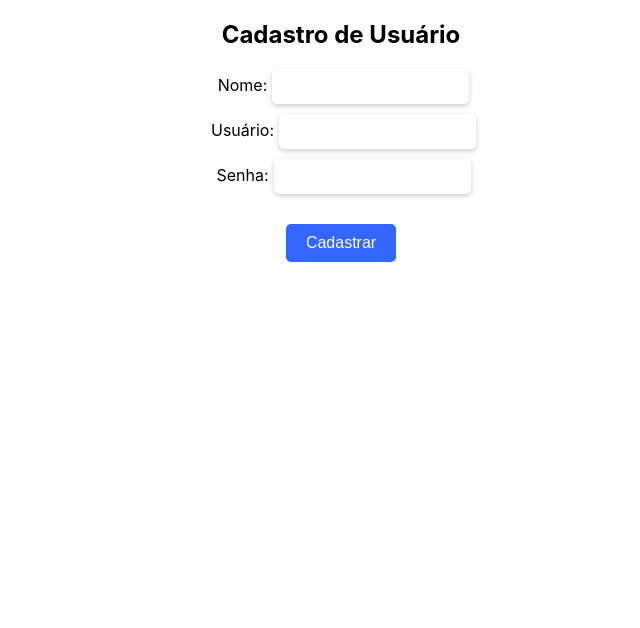
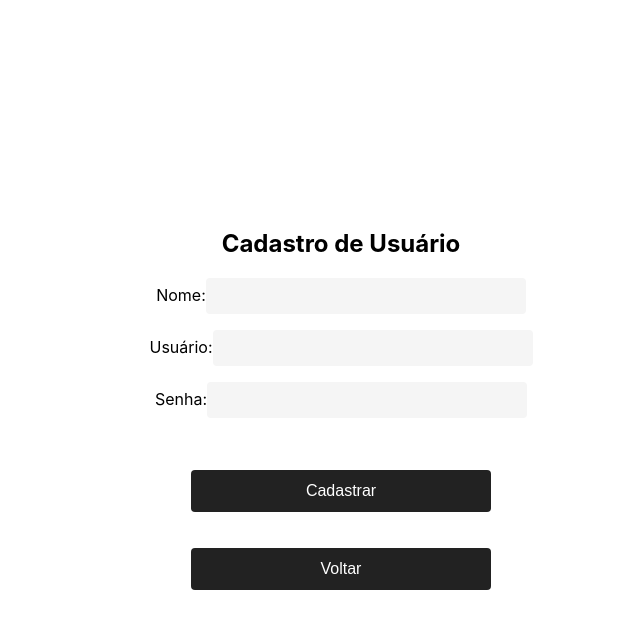
Before and after one commit to edpbatista/Sistema-Atividades-web-ReactNative, a React (Create React App) app in the folder client/: page /cadastroUsuario in a window 1280 px wide. Shown: the top 628 px of the page, without its empty margins (299-939 px from the left). Built offline with nearby package versions, Linux system fonts and the light colour scheme.

Commit message:
adição de css nas paginas

```diff
--- a/client/public/index.html
+++ b/client/public/index.html
@@ -25,6 +25,11 @@
       Learn how to configure a non-root public URL by running `npm run build`.
     -->
     <title>React App</title>
+    <style>
+      body {
+        text-align: center;
+      }
+    </style>
   </head>
   <body>
     <noscript>You need to enable JavaScript to run this app.</noscript>
--- /dev/null
+++ b/client/src/pages/atividades/Atividade.css
@@ -0,0 +1,75 @@
+.CreateAtividade {
+    display: flex;
+    flex-direction: column;
+    align-items: center;
+    justify-content: center;
+    height: 100vh;
+}
+
+.CreateAtividade h2 {
+    font-size: 24px;
+    margin-bottom: 20px;
+}
+
+.CreateAtividade form {
+    display: flex;
+    flex-direction: column;
+    align-items: center;
+}
+
+.CreateAtividade div {
+    margin-bottom: 15px;
+}
+
+.CreateAtividade label {
+    font-size: 16px;
+    margin-bottom: 8px;
+}
+
+.CreateAtividade input {
+    width: 300px;
+    padding: 10px;
+    border: none;
+    border-radius: 4px;
+    background-color: #f5f5f5;
+    margin-bottom: 16px;
+    font-size: 14px;
+}
+
+.CreateAtividade button[type="submit"] {
+    width: 300px;
+    padding: 12px;
+    border: none;
+    border-radius: 4px;
+    background-color: #222;
+    color: #fff;
+    font-size: 16px;
+    cursor: pointer;
+    margin-top: 16px;
+}
+
+.CreateAtividade button[type="submit"]:hover {
+    background-color: #555;
+}
+
+.CreateAtividade button[type="button"] {
+    width: 300px;
+    padding: 12px;
+    border: none;
+    border-radius: 4px;
+    background-color: #222;
+    color: #fff;
+    font-size: 16px;
+    cursor: pointer;
+    margin-top: 16px;
+}
+
+.CreateAtividade button[type="button"]:hover {
+    background-color: #555;
+}
+
+.CreateAtividade span {
+    color: red;
+    font-size: 14px;
+    margin-bottom: 8px;
+}
--- a/client/src/pages/atividades/atividades.js
+++ b/client/src/pages/atividades/atividades.js
@@ -1,9 +1,17 @@
 import React, { useState } from 'react';
 import axios from 'axios';
+import { useNavigate } from 'react-router-dom';
+import "./Atividade.css";
 
 function CreateAtividade() {
   const [nome, setNome] = useState('');
   const [data, setData] = useState('');
+
+  const handleVoltar = () => {
+    navigate('/home'); // Redireciona para a página inicial
+  };
+
+  const navigate  = useNavigate();
 
   const handleSubmit = async (e) => {
     e.preventDefault();
@@ -27,7 +35,7 @@ function CreateAtividade() {
   };
 
   return (
-    <div>
+    <div className='CreateAtividade'>
     <h2>Criar Atividade</h2>
     <form onSubmit={handleSubmit}>
       <div>
@@ -47,6 +55,10 @@ function CreateAtividade() {
         />
       </div>
       <button type="submit">Criar</button>
+      <br></br>
+        <button type="button" onClick={handleVoltar}>
+          Voltar
+        </button>
     </form>
   </div>
   );
--- a/client/src/pages/cadastroUsuario/CadastroUsuario.css
+++ b/client/src/pages/cadastroUsuario/CadastroUsuario.css
@@ -1,56 +1,67 @@
-.container {
-    width: 400px;
-    margin: 0 auto;
+.CadastroUsuario {
+  display: flex;
+  flex-direction: column;
+  align-items: center;
+  justify-content: center;
+  height: 100vh;
+}
+
+.CadastroUsuario h2 {
+  font-size: 24px;
+  margin-bottom: 20px;
+}
+
+.CadastroUsuario form {
   display: flex;
   flex-direction: column;
   align-items: center;
 }
 
-  h2 {
-    font-size: 24px;
-    text-align: center;
-    margin-bottom: 20px;
+.CadastroUsuario label {
+  font-size: 16px;
+  margin-bottom: 8px;
 }
 
-  form {
-    display: flex;
-    flex-direction: column;
-    align-items: center;
+.CadastroUsuario input {
+  width: 300px;
+  padding: 10px;
+  border: none;
+  border-radius: 4px;
+  background-color: #f5f5f5;
+  margin-bottom: 16px;
+  font-size: 14px;
 }
 
-  label {
-    margin-bottom: 5px;
-    font-size: 16px;
-    padding: 5px;
+.CadastroUsuario span {
+  color: red;
+  font-size: 14px;
+  margin-bottom: 8px;
 }
 
-  input {
-    padding: 10px;
-    margin-bottom: 10px;
+.CadastroUsuario button {
+  width: 300px;
+  padding: 12px;
   border: none;
-    border-radius: 5px;
-    box-shadow: 0 2px 5px rgba(0, 0, 0, 0.2);
+  border-radius: 4px;
+  background-color: #222;
+  color: #fff;
+  font-size: 16px;
+  cursor: pointer;
+  margin-top: 16px;
 }
 
-  button {
-    padding: 10px 20px;
-    margin-top: 20px;
-    background-color: #3366ff;
-    color: #fff;
-    border: none;
-    border-radius: 5px;
-    font-size: 16px;
-    cursor: pointer;
-    transition: background-color 0.3s ease;
+.CadastroUsuario button:hover {
+  background-color: #555;
 }
 
-  button:hover {
-    background-color: #0039b3;
+.CadastroUsuario .success-message {
+  color: green;
+  font-size: 16px;
+  margin-top: 16px;
 }
 
-  span {
+.CadastroUsuario .error-message {
   color: red;
-    font-size: 14px;
-    margin-top: 5px;
-    padding: 10px;
+  font-size: 16px;
+  margin-top: 16px;
 }
--- a/client/src/pages/cadastroUsuario/CadastroUsuario.js
+++ b/client/src/pages/cadastroUsuario/CadastroUsuario.js
@@ -1,13 +1,22 @@
 import React, { useState } from 'react';
 import axios from 'axios';
 import * as Yup from 'yup';
-import './CadastroUsuario.css'
+import './CadastroUsuario.css';
+import { useNavigate } from 'react-router-dom';
 
 const CadastroUsuario = () => {
   const [nome, setNome] = useState('');
-  const [nomeDeUsuario, setUsuario] = useState('');
+  const [nomeDeUsuario, setNomeDeUsuario] = useState('');
   const [senha, setSenha] = useState('');
   const [errors, setErrors] = useState({});
+  const [successMessage, setSuccessMessage] = useState('');
+  const [errorMessage, setErrorMessage] = useState('');
+
+  const navigate = useNavigate();
+
+  const handleVoltar = () => {
+    navigate('/home'); // Redireciona para a página inicial
+  };
 
   const schema = Yup.object().shape({
     nome: Yup.string().required('O nome é obrigatório'),
@@ -27,7 +36,14 @@ const CadastroUsuario = () => {
       });
 
       console.log(response.data);
-      // Exibir mensagem de sucesso ou redirecionar para a próxima página
+      // Exibir mensagem de sucesso
+      setSuccessMessage('Cadastro realizado com sucesso!');
+      setErrorMessage('');
+
+      // Limpar os campos após o cadastro bem-sucedido
+      setNome('');
+      setNomeDeUsuario('');
+      setSenha('');
     } catch (error) {
       if (error instanceof Yup.ValidationError) {
         const validationErrors = {};
@@ -37,13 +53,15 @@ const CadastroUsuario = () => {
         setErrors(validationErrors);
       } else {
         console.error(error);
-        // Exibir mensagem de erro ao usuário
+        // Exibir mensagem de erro
+        setErrorMessage('Ocorreu um erro ao cadastrar. Por favor, tente novamente.');
+        setSuccessMessage('');
       }
     }
   };
 
   return (
-    <div>
+    <div className="CadastroUsuario">
       <h2>Cadastro de Usuário</h2>
       <form>
         <div>
@@ -54,7 +72,9 @@ const CadastroUsuario = () => {
             value={nome}
             onChange={(e) => setNome(e.target.value)}
           />
-          {errors.nome && <span>{errors.nome}</span>}
+        </div>
+        <div>
+          {errors.nome && <span className="error">{errors.nome}</span>}
         </div>
         <div>
           <label htmlFor="usuario">Usuário:</label>
@@ -62,9 +82,11 @@ const CadastroUsuario = () => {
             type="text"
             id="usuario"
             value={nomeDeUsuario}
-            onChange={(e) => setUsuario(e.target.value)}
+            onChange={(e) => setNomeDeUsuario(e.target.value)}
           />
-          {errors.nomeDeUsuario && <span>{errors.nomeDeUsuario}</span>}
+        </div>
+        <div>
+          {errors.nomeDeUsuario && <span className="error">{errors.nomeDeUsuario}</span>}
         </div>
         <div>
           <label htmlFor="senha">Senha:</label>
@@ -74,14 +96,24 @@ const CadastroUsuario = () => {
             value={senha}
             onChange={(e) => setSenha(e.target.value)}
           />
-          {errors.senha && <span>{errors.senha}</span>}
         </div>
+        <div>
+          {errors.senha && <span className="error">{errors.senha}</span>}
+        </div>
+        {successMessage && <div className="success-message">{successMessage}</div>}
+        {errorMessage && <div className="error-message">{errorMessage}</div>}
+        <br />
         <button type="button" onClick={handleCadastro}>
           Cadastrar
+        </button>
+        <br />
+        <button type="button" onClick={handleVoltar}>
+          Voltar
         </button>
       </form>
     </div>
   );
+
 };
 
 export default CadastroUsuario;
--- a/client/src/pages/home/Home.css
+++ b/client/src/pages/home/Home.css
@@ -0,0 +1,61 @@
+.containerHome {
+    display: flex;
+    justify-content: center;
+    align-items: center;
+    height: 100vh;
+    background-color: #f8f8f8;
+  }
+
+  .menu {
+    width: 350px;
+    background-color: #222;
+    padding: 20px;
+    border-radius: 5px;
+    box-shadow: 0 0 10px rgba(0, 0, 0, 0.1);
+  }
+
+  .menu ul {
+    list-style: none;
+    padding: 0;
+    margin: 0;
+  }
+
+  .menu li {
+    margin-bottom: 10px;
+  }
+
+  .menu a {
+    display: block;
+    color: #fff;
+    text-decoration: none;
+    padding: 10px;
+    border-radius: 5px;
+    transition: background-color 0.3s;
+  }
+
+  .menu a:hover {
+    background-color: #555;
+  }
+
+  .logo {
+    text-align: center;
+    margin-bottom: 20px;
+  }
+
+  .logo a {
+    color: #fff;
+    font-size: 24px;
+    font-weight: bold;
+    text-decoration: none;
+  }
+
+  .contentHome {
+    margin-left: 300px;
+    padding: 20px;
+  }
+
+  .page-title {
+    font-size: 24px;
+    font-weight: bold;
+    margin-bottom: 20px;
+  }
--- /dev/null
+++ b/client/src/pages/login/Login.css
@@ -0,0 +1,67 @@
+.login {
+    display: flex;
+    flex-direction: column;
+    align-items: center;
+    justify-content: center;
+    height: 100vh;
+  }
+
+  .login h2 {
+    font-size: 24px;
+    margin-bottom: 20px;
+  }
+
+  .login form {
+    display: flex;
+    flex-direction: column;
+    align-items: center;
+  }
+
+  .login label {
+    font-size: 16px;
+    margin-bottom: 8px;
+  }
+
+  .login input {
+    width: 300px;
+    padding: 10px;
+    border: none;
+    border-radius: 4px;
+    background-color: #f5f5f5;
+    margin-bottom: 16px;
+    font-size: 14px;
+  }
+
+  .login span {
+    color: red;
+    font-size: 14px;
+    margin-bottom: 8px;
+  }
+
+  .login button {
+    width: 300px;
+    padding: 12px;
+    border: none;
+    border-radius: 4px;
+    background-color: #222;
+    color: #fff;
+    font-size: 16px;
+    cursor: pointer;
+    margin-top: 16px;
+  }
+
+  .login button:hover {
+    background-color: #555;
+  }
+
+  .login .success-message {
+    color: green;
+    font-size: 16px;
+    margin-top: 16px;
+  }
+
+  .login .error-message {
+    color: red;
+    font-size: 16px;
+    margin-top: 16px;
+  }
--- a/client/src/pages/login/Login.js
+++ b/client/src/pages/login/Login.js
@@ -1,6 +1,7 @@
 import React, { useState } from 'react';
 import axios from 'axios';
 import * as Yup from 'yup';
+import "./Login.css"
 
 const loginSchema = Yup.object().shape({
   usuario: Yup.string().required('O campo usuário é obrigatório'),
@@ -63,7 +64,7 @@ const Login = () => {
   };
 
   return (
-    <div>
+    <div className='login'>
       <h2>Tela de Login</h2>
       <form onSubmit={handleLogin}>
         <div>
```
Also changed, not shown: client/src/pages/home/Home.js (+14 -16 lines). Lines whose indentation alone changed are shown as unchanged.
